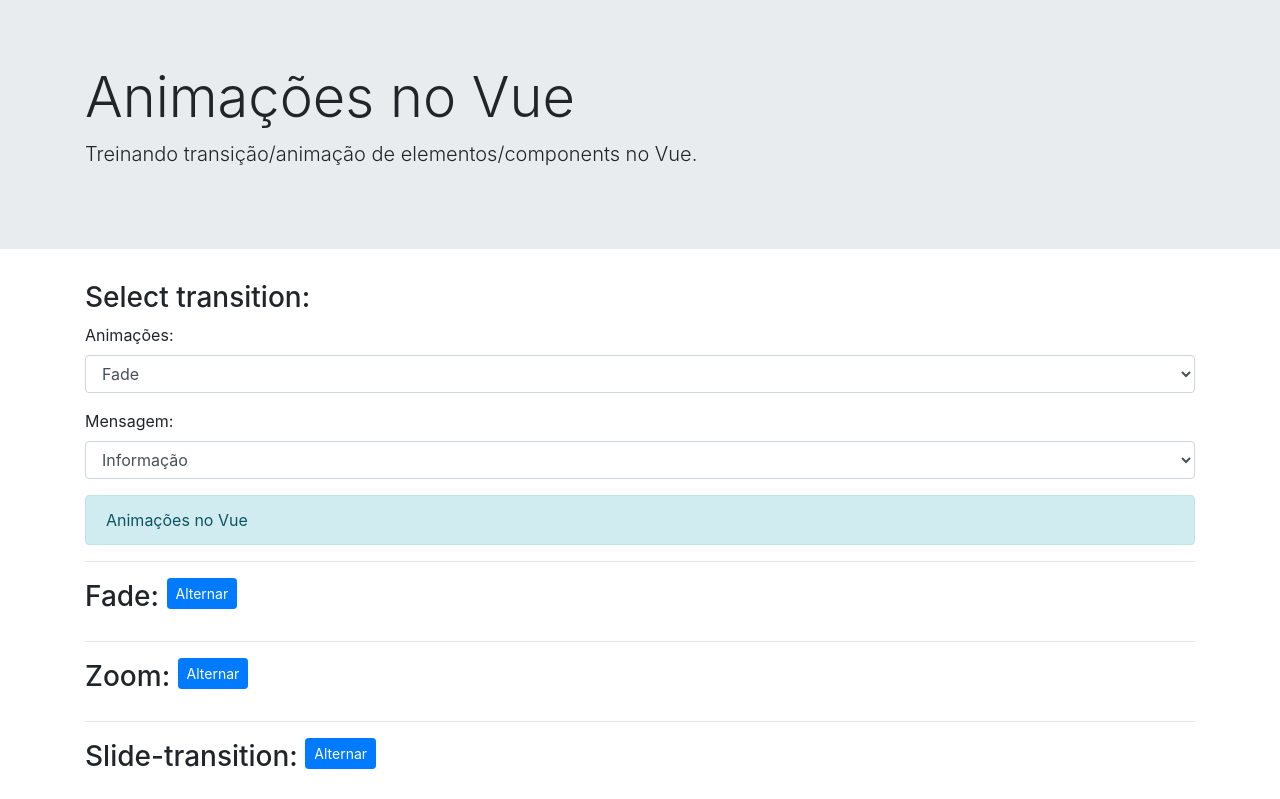
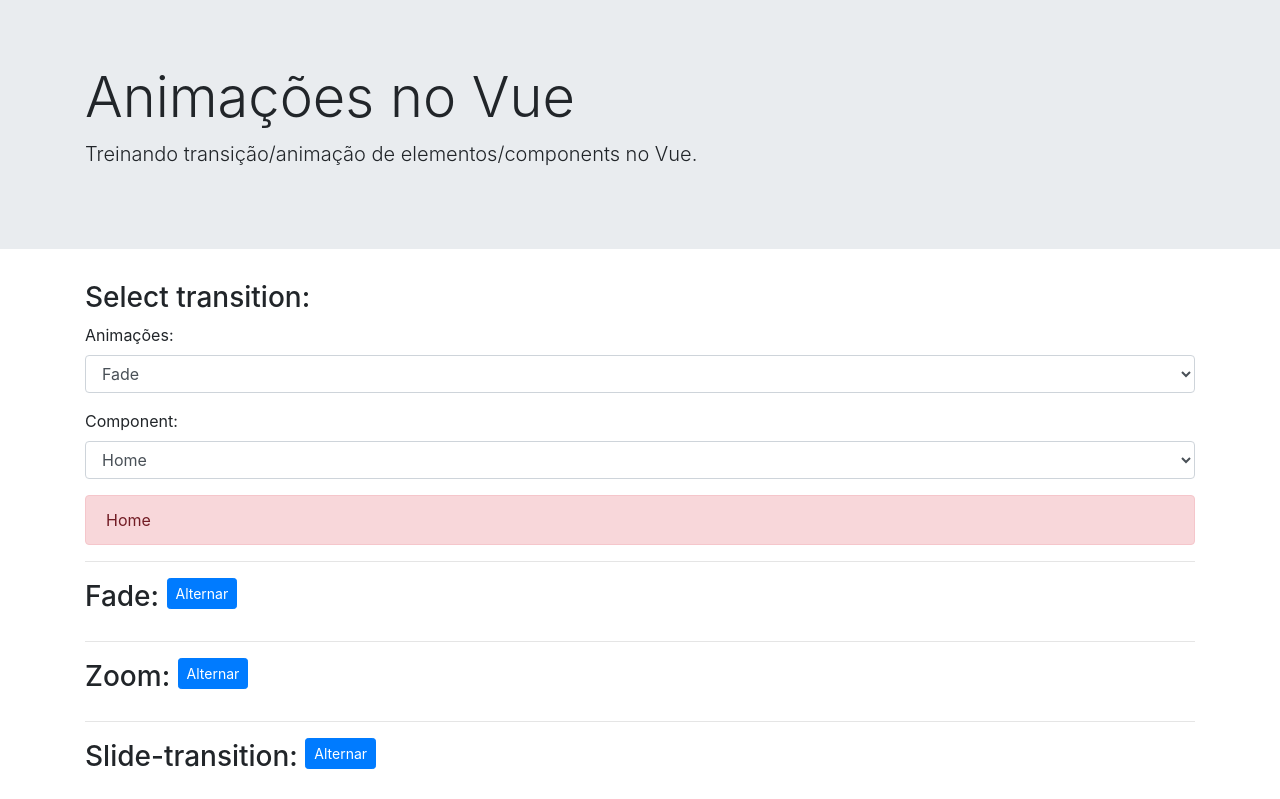
Before and after one commit to Matheus-Alpe/vue-transitions-example, a Vue app: page / in a window 1280 px wide. Shown: the top 799 px of the page. Built offline with nearby package versions, Linux system fonts and the light colour scheme.

Commit message:
feat: transition with dynamic components

```diff
--- /dev/null
+++ b/src/components/Home.vue
@@ -0,0 +1,3 @@
+<template>
+    <div class="alert alert-danger">Home</div>
+</template>
--- /dev/null
+++ b/src/components/Sobre.vue
@@ -0,0 +1,3 @@
+<template>
+    <div class="alert alert-success">Sobre</div>
+</template>
--- a/src/components/TransitionExample.vue
+++ b/src/components/TransitionExample.vue
@@ -14,16 +14,15 @@
                 </select>
             </div>
             <div class="form-group">
-                <label>Mensagem:</label>
-                <select class="form-control" v-model="alertaAtual">
-                    <option value="info">Informação</option>
-                    <option value="warning">Warning</option>
-                    <option value="success">Sucesso</option>
+                <label>Component:</label>
+                <select class="form-control" v-model="componenteSelecionado">
+                    <option value="AppHome">Home</option>
+                    <option value="AppSobre">Sobre</option>
                 </select>
             </div>
             <!-- <transition :name="animaticaoSelecionada" appear mode="in-out">  -->
             <transition :name="animaticaoSelecionada" appear mode="out-in">
-                <div :class="classesAlerta" :key="alertaAtual">Animações no Vue</div>
+                <component :is="componenteSelecionado"></component>
             </transition>
         </div>
 
@@ -88,6 +87,11 @@
 
 <script>
 export default {
+    components: {
+        AppHome: () => import('./Home.vue'),
+        AppSobre: () => import('./Sobre.vue')
+    },
+
     props: {
         select: Boolean,
         customCss: Boolean,
@@ -100,7 +104,8 @@
         return {
             mostrar: this.customJs || this.customCss,
             animaticaoSelecionada: 'fade',
-            alertaAtual: 'info'
+            alertaAtual: 'info',
+            componenteSelecionado: 'AppHome'
         }
     },
 
```
